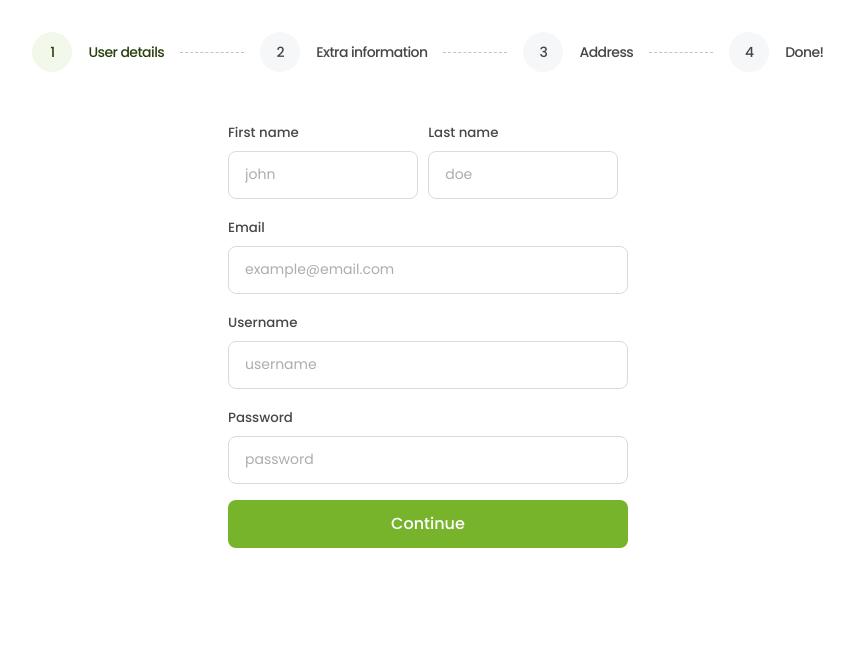
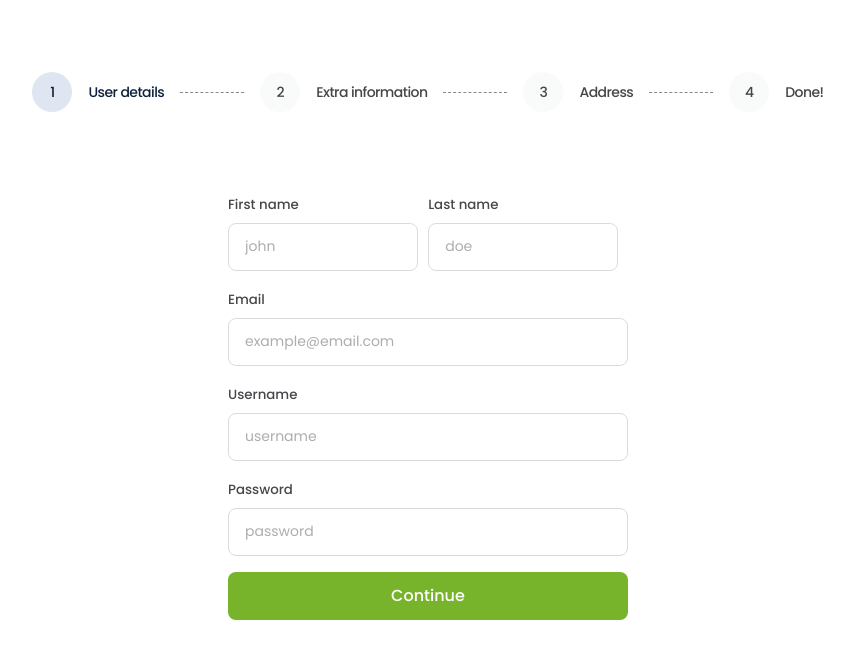
Before and after one commit to ouhoy/sist-student-union, a PHP site: page /register.html in a window 1280 px wide. Shown: the part 88-747 px from the top of the page, without its empty margins (212-1066 px from the left). Run offline with PHP 8.4, Linux system fonts and the light colour scheme.

Commit message:
improve the nav bar

```diff
--- a/event-page.html
+++ b/event-page.html
@@ -15,7 +15,7 @@
 <div class="nav-container">
     <nav>
         <div class="logo">
-            <a href="#">
+            <a href="./index.html">
                 <img
                         src="./assets/icons/SIST Events Logo.svg"
                         alt="SIST Events Logo"
@@ -28,11 +28,10 @@
                 <a href="./index.html">Home</a>
                 <a href="#">About</a>
                 <a href="./events.html">Events</a>
-                <!--                <a href="#">Contact</a>-->
             </div>
             <div class="nav-cta">
                 <a href="./login-page.html">Login</a>
-                <button>Get Started</button>
+                <button onclick="window.location.href = './register.html'">Get Started</button>
             </div>
             <div class="ham-menu show-for-tablet">
                 <img src="assets/icons/ham-menu.svg" alt="menu icon">
--- a/events.html
+++ b/events.html
@@ -31,11 +31,10 @@
                 <a href="./index.html">Home</a>
                 <a href="#">About</a>
                 <a href="./events.html">Events</a>
-                <!--                <a href="#">Contact</a>-->
             </div>
             <div class="nav-cta">
                 <a href="./login-page.html">Login</a>
-                <button>Get Started</button>
+                <button onclick="window.location.href = './register.html'">Get Started</button>
             </div>
             <div class="ham-menu show-for-tablet">
                 <img src="assets/icons/ham-menu.svg" alt="menu icon">
--- a/index.html
+++ b/index.html
@@ -18,7 +18,7 @@
 <div class="nav-container">
     <nav>
         <div class="logo">
-            <a href="#">
+            <a href="./index.html">
                 <img
                         src="./assets/icons/SIST Events Logo.svg"
                         alt="SIST Events Logo"
@@ -31,11 +31,10 @@
                 <a href="./index.html">Home</a>
                 <a href="#">About</a>
                 <a href="./events.html">Events</a>
-                <!--                <a href="#">Contact</a>-->
             </div>
             <div class="nav-cta">
                 <a href="./login-page.html">Login</a>
-                <button>Get Started</button>
+                <button onclick="window.location.href = './register.html'">Get Started</button>
             </div>
             <div class="ham-menu show-for-tablet">
                 <img src="assets/icons/ham-menu.svg" alt="menu icon">
--- a/register.html
+++ b/register.html
@@ -21,7 +21,7 @@
 <div class="nav-container">
     <nav>
         <div class="logo">
-            <a href="#">
+            <a href="./index.html">
                 <img
                         src="./assets/icons/SIST Events Logo.svg"
                         alt="SIST Events Logo"
@@ -34,11 +34,10 @@
                 <a href="./index.html">Home</a>
                 <a href="#">About</a>
                 <a href="./events.html">Events</a>
-                <!--                <a href="#">Contact</a>-->
             </div>
             <div class="nav-cta">
                 <a href="./login-page.html">Login</a>
-                <button>Get Started</button>
+                <button onclick="window.location.href = './register.html'">Get Started</button>
             </div>
             <div class="ham-menu show-for-tablet">
                 <img src="assets/icons/ham-menu.svg" alt="menu icon">
@@ -140,9 +139,6 @@
                     </div>
                 </div>
 
-                <label for="phone-number">Telephone</label>
-                <input id="phone-number" type="number" aria-autocomplete="none" autocomplete="off"
-                       placeholder="telephone">
 
                 <label for="user-title">Title</label>
                 <input id="user-title" type="text" aria-autocomplete="none" autocomplete="off"
@@ -162,6 +158,10 @@
 
             <!-- USER ADDRESS -->
             <div class="home-address hide">
+
+                <label for="phone-number">Telephone</label>
+                <input id="phone-number" type="number" aria-autocomplete="none" autocomplete="off"
+                       placeholder="telephone">
 
                 <label for="address-1">Address 1</label>
                 <input id="address-1" type="text" aria-autocomplete="none" autocomplete="off"
--- a/scripts/register-validation.js
+++ b/scripts/register-validation.js
@@ -31,11 +31,11 @@ const backToStepTwo = $(".back-to-step-2")
 stepOneBtn.addEventListener("click", function (e) {
     e.preventDefault()
 
-    // if (!nameValidation(firstName.value, "first name")) return;
-    // if (!nameValidation(lastName.value, "last name")) return;
-    // if (!emailValidation(email.value)) return;
-    // if (!userNameValidation(userName.value)) return;
-    // if (!passwordValidation(password.value)) return;
+    if (!nameValidation(firstName.value, "first name")) return;
+    if (!nameValidation(lastName.value, "last name")) return;
+    if (!emailValidation(email.value)) return;
+    if (!userNameValidation(userName.value)) return;
+    if (!passwordValidation(password.value)) return;
 
     console.table({
         firstName: firstName.value.toLowerCase(),
--- a/styles/scss/main.css
+++ b/styles/scss/main.css
@@ -93,18 +93,14 @@ button:active {
 
 .tertiary-btn {
   background-color: white;
-  color: #78B42B;
-  border: 2px solid #78B42B;
+  color: #444649;
+  border: 2px solid #444649;
 }
 .tertiary-btn:hover {
   background-color: white;
-  border-color: #70AA27;
-  color: #70AA27;
 }
 .tertiary-btn:active {
-  background-color: #EBF4DF;
-  border-color: #609022;
-  color: #609022;
+  background-color: #F6F7F8;
 }
 
 .hide {
@@ -399,7 +395,10 @@ label {
 }
 
 .register-page {
-  margin: 32px auto;
+  margin: 72px auto;
+}
+.register-page form {
+  margin-top: 32px;
 }
 
 .form-page-container {
@@ -425,6 +424,7 @@ label {
 .form-page-container .form-container .register-steps hr {
   width: 64px;
   border-top: 1px dashed;
+  opacity: 0.5;
 }
 .form-page-container .form-container .register-steps .step {
   display: flex;
@@ -442,22 +442,25 @@ label {
   width: 40px;
   height: 40px;
   border-radius: 64px;
-  background-color: #F6F7F8;
+  background-color: #F9FAFA;
   display: flex;
   align-items: center;
   justify-content: center;
+  cursor: no-drop;
 }
 .form-page-container .form-container .register-steps .step[is-active] p {
-  color: #2A3F0F;
+  color: #0E203A;
 }
 .form-page-container .form-container .register-steps .step[is-active] .step-number {
-  background-color: #F2F8EA;
+  background-color: #DFE6F2;
+  cursor: default;
 }
 .form-page-container .form-container .register-steps .step[is-done] p {
-  color: #78B42B;
+  color: #295BA7;
 }
 .form-page-container .form-container .register-steps .step[is-done] .step-number {
-  background-color: #78B42B;
+  cursor: default;
+  background-color: #295BA7;
 }
 .form-page-container .form-container .register-steps .step[is-done] .step-number p {
   color: white;
--- a/styles/scss/main.scss
+++ b/styles/scss/main.scss
@@ -11,9 +11,18 @@ $primary-darker: #2A3F0F;
 $secondary: #295BA7;
 $secondary-hover: #255296;
 $secondary-active: #214986;
+$secondary-light: #EAEFF6;
+$secondary-light-hover: #DFE6F2;
+$secondary-light-active: #BDCCE4;
+$secondary-darker: #0E203A;
 
 //Gray
-$gray-light: #F6F7F8;
+$gray: #C2C9D1;
+$gray-hover: #AFB5BC;
+$gray-active: #9BA1A7;
+$gray-light: #F9FAFA;
+$gray-light-hover: #F6F7F8;
+$gray-light-active: #ECEEF1;
 $gray-darker: #444649;
 
 //Body
@@ -126,19 +135,17 @@ button {
 
 .tertiary-btn {
   background-color: white;
-  color: $primary;
-  border: 2px solid $primary;
+  color: $gray-darker;
+  border: 2px solid $gray-darker;
 
   &:hover {
     background-color: white;
-    border-color: $primary-hover;
-    color: $primary-hover;
+
   }
 
   &:active {
-    background-color: $primary-light-hover;
-    border-color: $primary-active;
-    color: $primary-active;
+    background-color: $gray-light-hover;
+
   }
 }
 
@@ -492,7 +499,10 @@ label {
 }
 
 .register-page {
-  margin: 32px auto;
+  margin: 72px auto;
+  form {
+    margin-top: 32px;
+  }
 }
 
 .form-page-container {
@@ -522,6 +532,7 @@ label {
       hr {
         width: 64px;
         border-top: 1px dashed;
+        opacity: .5;
 
       }
 
@@ -530,6 +541,7 @@ label {
         align-items: center;
         justify-content: center;
         gap: 16px;
+
 
         p {
           color: $gray-darker;
@@ -546,31 +558,36 @@ label {
           display: flex;
           align-items: center;
           justify-content: center;
+          cursor: no-drop;
         }
       }
 
       .step[is-active] {
         p {
-          color: $primary-darker;
+          color: $secondary-darker;
+
         }
 
         .step-number {
-          background-color: $primary-light;
+          background-color: $secondary-light-hover;
+          cursor: default;
 
         }
       }
 
       .step[is-done] {
         p {
-          color: $primary;
+          color: $secondary;
         }
 
         .step-number {
+          cursor: default;
+
           p {
             color: white;
           }
 
-          background-color: $primary;
+          background-color: $secondary;
 
         }
       }
```
Also changed, not shown: about.html (+27 -0 lines), 1 other file.
